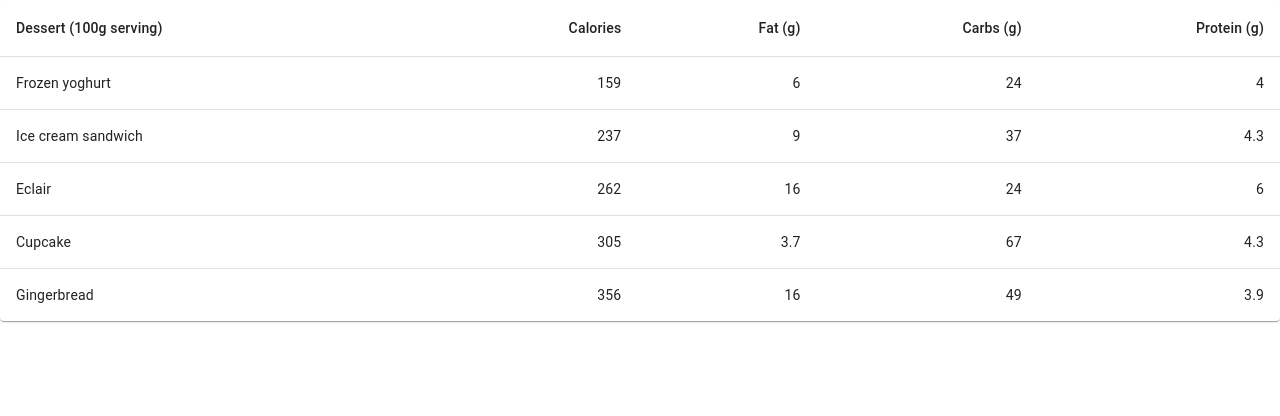
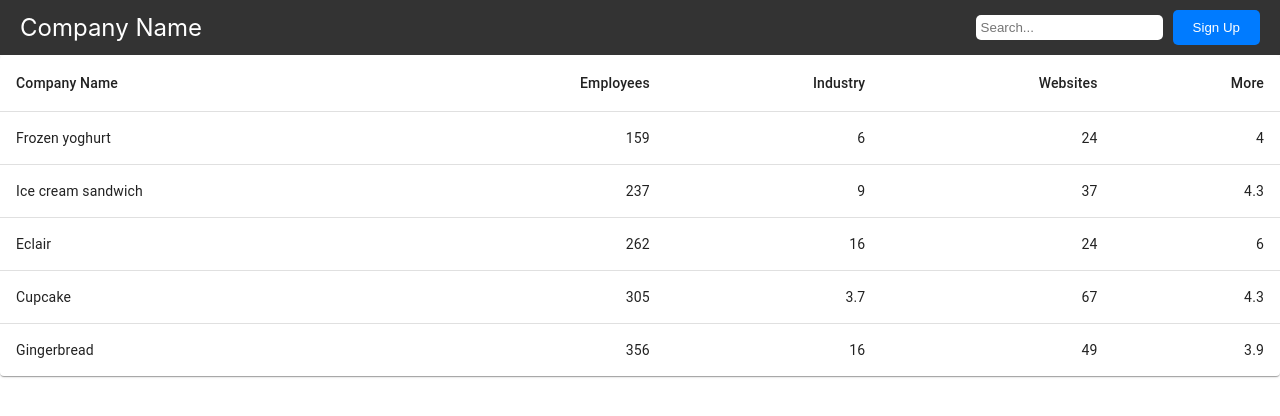
Before and after one commit to katariyakhushi/react-dashboard-ui, a React (Create React App) app: page / in a window 1280 px wide. Shown: the top 416 px of the page. Built offline with nearby package versions, Linux system fonts and the light colour scheme.

Commit message:
create Topbar

```diff
--- a/src/App.js
+++ b/src/App.js
@@ -1,11 +1,15 @@
 import React from "react";
 import TableData from "./components/TableData";
+import Topbar from "./Topbar";
+
 import './App.css';
 
 function App() {
   return (
+
     <div className="App">
-        <TableData/>
+      <Topbar/>
+      <TableData/>
     </div>
   );
 }
--- /dev/null
+++ b/src/Topbar.css
@@ -0,0 +1,38 @@
+/* Topbar.css */
+.topbar {
+  position: sticky; /* Use sticky positioning */
+  top: 0;
+  display: flex;
+  justify-content: space-between;
+  align-items: center;
+  padding: 10px 20px;
+  background-color: #333;
+  color: white;
+  z-index: 100;
+}
+
+.company-name {
+  font-size: 24px;
+}
+
+.left-section,
+.right-section {
+  display: flex;
+  align-items: center;
+}
+
+.search-bar input {
+  padding: 5px;
+  border: none;
+  border-radius: 5px;
+  margin-right: 10px;
+}
+
+.sign-up-button button {
+  padding: 10px 20px;
+  background-color: #007bff;
+  color: white;
+  border: none;
+  border-radius: 5px;
+  cursor: pointer;
+}
--- /dev/null
+++ b/src/Topbar.js
@@ -0,0 +1,23 @@
+// Topbar.js
+import React from "react";
+import "./Topbar.css"; // Import your CSS file
+
+const Topbar = () => {
+  return (
+    <div className="topbar">
+      <div className="left-section">
+        <div className="company-name">Company Name</div>
+      </div>
+      <div className="right-section">
+        <div className="search-bar">
+          <input type="text" placeholder="Search..." />
+        </div>
+        <div className="sign-up-button">
+          <button>Sign Up</button>
+        </div>
+      </div>
+    </div>
+  );
+};
+
+export default Topbar;
--- a/src/components/TableData.js
+++ b/src/components/TableData.js
@@ -13,7 +13,6 @@ function TableData() {
     function createData(name, calories, fat, carbs, protein) {
         return { name, calories, fat, carbs, protein };
     }
-
     const rows = [
         createData('Frozen yoghurt', 159, 6.0, 24, 4.0),
         createData('Ice cream sandwich', 237, 9.0, 37, 4.3),
@@ -24,17 +23,19 @@ function TableData() {
 
 
 
+
+
     return (
         <div className="table">
                     <TableContainer component={Paper}>
       <Table sx={{ minWidth: 650 }} aria-label="simple table">
         <TableHead>
           <TableRow>
-            <TableCell>Dessert (100g serving)</TableCell>
-            <TableCell align="right">Calories</TableCell>
-            <TableCell align="right">Fat&nbsp;(g)</TableCell>
-            <TableCell align="right">Carbs&nbsp;(g)</TableCell>
-            <TableCell align="right">Protein&nbsp;(g)</TableCell>
+            <TableCell>Company Name</TableCell>
+            <TableCell align="right">Employees</TableCell>
+            <TableCell align="right">Industry</TableCell>
+            <TableCell align="right">Websites</TableCell>
+            <TableCell align="right">More</TableCell>
           </TableRow>
         </TableHead>
         <TableBody>
```
